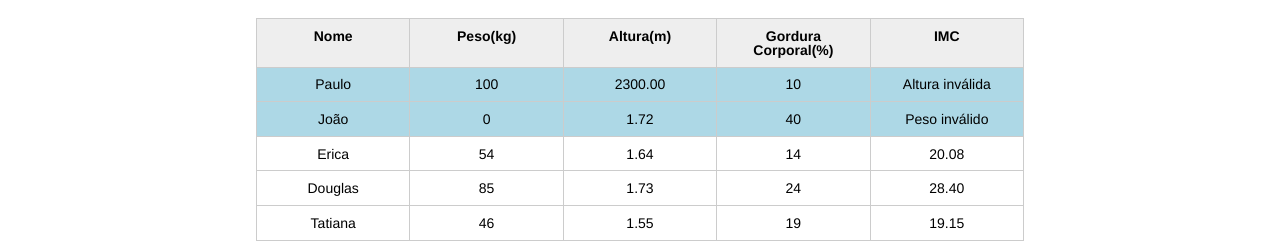
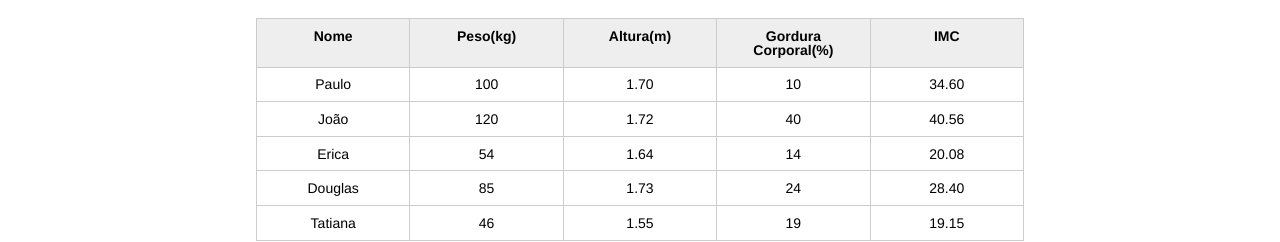
Before and after one commit to tgmarinho/intro-js-alura, a plain HTML site: page index.html in a window 1280 px wide. Shown: the part 123-365 px from the top of the page. Drawn offline with Linux system fonts and the light colour scheme.

Commit message:
refatorando

```diff
--- a/index.html
+++ b/index.html
@@ -34,14 +34,14 @@
 						<tr class="paciente" id="primeiroPaciente" >
 							<td class="info-nome">Paulo</td>
 							<td class="info-peso">100</td>
-							<td class="info-altura">2300.00</td>
+							<td class="info-altura">1.70</td>
 							<td class="info-gordura">10</td>
 							<td class="info-imc">0</td>
 						</tr>
 
 						<tr class="paciente" >
 							<td class="info-nome">João</td>
-							<td class="info-peso">0</td>
+							<td class="info-peso">120</td>
 							<td class="info-altura">1.72</td>
 							<td class="info-gordura">40</td>
 							<td class="info-imc">0</td>
--- a/js/calcula-imc.js
+++ b/js/calcula-imc.js
@@ -21,7 +21,6 @@ for (var i = 0; i < pacientes.length; i++) {
     var alturaEhValida = true;
 
     if (peso <= 0 || peso >= 1000) {
-        console.log("Peso inválido!");
         pesoEhValido = false;
         tdImc.textContent = "Peso inválido";
         paciente.classList.add("paciente-invalido");
@@ -35,7 +34,15 @@ for (var i = 0; i < pacientes.length; i++) {
     }
 
     if (pesoEhValido && alturaEhValida) {
-        var imc = peso / (altura * altura);
-        tdImc.textContent = imc.toFixed(2);
+        var imc = calculaImc(peso, altura);
+        tdImc.textContent = imc;
     }
 }
+
+
+function calculaImc(peso, altura) {
+    var imc = 0;
+    imc = peso / (altura * altura);
+
+    return imc.toFixed(2);
+}
--- a/js/form.js
+++ b/js/form.js
@@ -1,6 +1,7 @@
 // form.js
 
 var botaoAdicionar = document.querySelector("#adicionar-paciente");
+
 botaoAdicionar.addEventListener("click", function(event) {
     event.preventDefault();
 
@@ -23,11 +24,13 @@ botaoAdicionar.addEventListener("click", function(event) {
     pesoTd.textContent = peso;
     alturaTd.textContent = altura;
     gorduraTd.textContent = gordura;
+    imcTd.textContent = calculaImc(peso, altura);
 
     pacienteTr.appendChild(nomeTd);
     pacienteTr.appendChild(pesoTd);
     pacienteTr.appendChild(alturaTd);
     pacienteTr.appendChild(gorduraTd);
+    pacienteTr.appendChild(imcTd);
 
     var tabela = document.querySelector("#tabela-pacientes");
 
```
